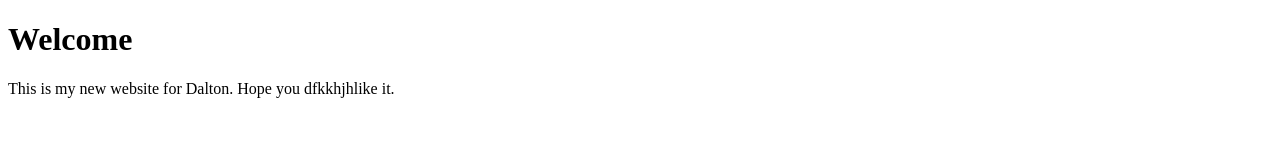
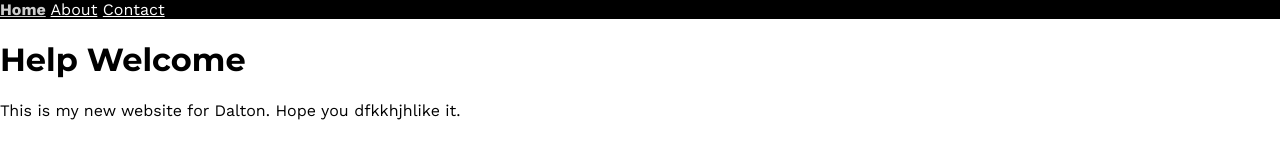
Before and after one commit to nickdebakey/okeefeselectricalllc, a plain HTML site: page index.html in a window 1280 px wide. Drawn offline with nearby package versions, Linux system fonts and the light colour scheme.

Commit message:
testing nav

```diff
--- /dev/null
+++ b/index.css
@@ -0,0 +1,33 @@
+/* general adjustments */
+
+h1 {
+    font-family: 'Montserrat', sans-serif;
+}
+
+body {
+    font-family: 'Work Sans', sans-serif;
+    margin: 0;
+    padding: 0;
+}
+
+/* navigation */
+.nav {
+    background: #000;
+    margin: 0;
+    padding: 0;
+}
+
+.nav a {
+    color: #fff;
+    text-align: center;
+}
+
+.nav a:hover {
+    color: #cdcdcd;
+    font-weight: 700;
+}
+
+.nav a.active {
+    background-color: #cdcdcd;
+    color: #000;
+}
--- a/index.html
+++ b/index.html
@@ -1,3 +1,6 @@
+<!-- okeefe's electrical -->
+<!-- site designed by: nick debakey -->
+
 <!DOCTYPE html>
 <html lang="en">
 
@@ -9,17 +12,38 @@
     <!-- character set to help with any type of characters on the site to be supported -->
     <meta charset="UTF-8">
 
-    <!-- documentation for link preview -->
+    <!-- documentation for link preview
     <meta property="og:title" content="Okeefe's Electrical | Richlands, NC">
     <meta property="og:image" content="https://live.staticflickr.com/65535/49322899226_4398679773_c.jpg">
     <meta property="og:description" content="Okeefe's Electrical | Richlands, NC">
     <meta property="og:url" content="https://www.okeefeselectrical.com/index.html/">
-    <meta property="og:type" content="website">
+    <meta property="og:type" content="website"> -->
+
+    <!-- stylesheet -->
+    <link rel="stylesheet" href="index.css">
+
+    <link rel="preconnect" href="https://fonts.googleapis.com">
+    <link rel="preconnect" href="https://fonts.gstatic.com" crossorigin>
+    <link
+        href="https://fonts.googleapis.com/css2?family=Montserrat:ital,wght@0,400;0,700;1,400;1,700&family=Work+Sans:ital,wght@0,400;0,700;1,400&display=swap"
+        rel="stylesheet">
 </head>
 
+<header>
+    <div class="nav">
+        <a href="/">Home</a>
+        <a href="/about">About</a>
+        <a href="/contact">Contact</a>
+    </div>
+</header>
+
 <body>
-    <h1>Welcome</h1>
+    <h1><b>Help </b>Welcome</h1>
     <p>This is my new website for Dalton. Hope you dfkkhjhlike it.</p>
 </body>
 
+<footer>
+
+</footer>
+
 </html>
```
